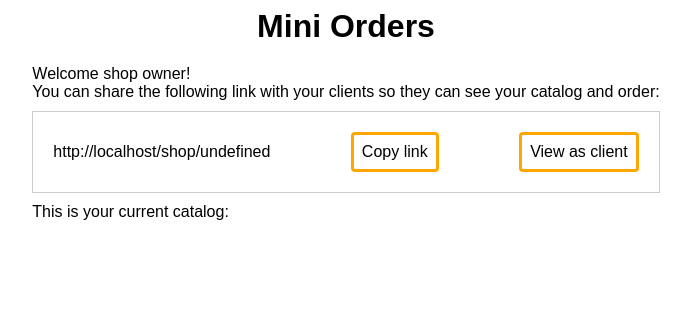
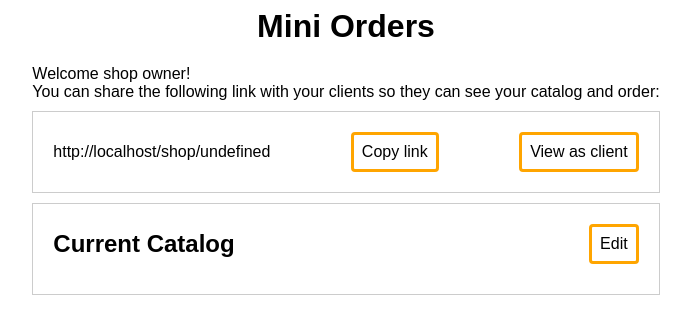
Before and after one commit to juanfrvera/mini-order, a Vue app in the folder frontend/: page /dashboard in a window 1280 px wide. Shown: the top 334 px of the page, without its empty margins (294-985 px from the left). Built offline with nearby package versions, Linux system fonts and the light colour scheme; the HTML template or start-up script is replaced by a standard one.

Commit message:
feat: shop dashboard

```diff
--- a/frontend/src/assets/main.css
+++ b/frontend/src/assets/main.css
@@ -1,9 +1,13 @@
+:root {
+   --primary-color: orange;
+}
+
 body {
    font-family: sans-serif;
 }
 
 .button-important {
-   border: orange solid;
+   border: var(--primary-color) solid;
    padding: 8px;
    border-radius: 4px;
    background-color: white;
@@ -11,7 +15,7 @@ body {
 }
 
 .button-important:hover {
-   background-color: rgb(238, 156, 3);
+   background-color: var(--primary-color);
    color: white;
    cursor: pointer;
 }
@@ -26,3 +30,19 @@ body {
    align-items: center;
    gap: 4px;
 }
+
+.label-and-input_vertical {
+   flex-direction: column;
+   align-items: flex-start;
+}
+
+.box {
+   padding: 20px;
+   margin-top: 10px;
+   margin-bottom: 10px;
+   border: 1px solid #ccc;
+}
+
+.box_highlight {
+   border-color: var(--primary-color);
+}
--- a/frontend/src/pages/ShopDashboard.vue
+++ b/frontend/src/pages/ShopDashboard.vue
@@ -1,9 +1,14 @@
 <script setup lang="ts">
 import { adminStore } from '@/lib/store'
+import { ref } from 'vue'
 
 // Store the current base URL of the application
 const baseUrl = window.location.origin
 const shopPublicUrl = `${baseUrl}/shop/${adminStore.shopUrl}`
+const ui = ref({
+    editCatalog: false,
+    pendingChanges: false
+});
 
 function copyPublicUrl() {
     navigator.clipboard.writeText(shopPublicUrl).then(() => {
@@ -14,41 +19,101 @@ function copyPublicUrl() {
     })
 }
 
+function editCatalog() {
+    ui.value.editCatalog = true;
+}
+
+function publishCatalog() {
+    ui.value.editCatalog = false;
+}
+
 </script>
 
 <template>
-
     Welcome shop owner!
     <div>You can share the following link with your clients so they can see your catalog and order:</div>
-    <div class="public-url">
+    <div class="public-url box">
         <span class="public-url__text">{{ shopPublicUrl }}</span>
         <button @click="copyPublicUrl()" class="button-important public-url__copy">Copy link</button>
         <a :href="shopPublicUrl" target="_blank"><button class="button-important public-url__view-as-client">View as
                 client</button></a>
     </div>
 
-    <div>
-        This is your current catalog:
+    <div class="catalog box" :class="{ box_highlight: ui.editCatalog }">
+        <div class="catalog__header">
+            <span class="catalog__title">Current Catalog</span>
+            <button v-if="!ui.editCatalog" @click="editCatalog()" class="button-important">Edit</button>
+            <button v-if="ui.editCatalog" @click="publishCatalog()" class="button-important">Publish</button>
+        </div>
         <div class="items">
             <div v-for="item in adminStore.items" :key="item.id" class="item">
-                <div class="item-info">
+                <div v-if="!ui.editCatalog" class="item-info">
                     <h3>{{ item.name }}</h3>
                     <p>{{ item.description }}</p>
                     <p>Price: {{ item.price }}</p>
                 </div>
+                <div v-else class="item-edit">
+                    <div class="label-and-input label-and-input_vertical">
+                        <label class="full-width">Name</label>
+                        <input v-model="item.name" placeholder="Item name" class="full-width edit-input" />
+                    </div>
+                    <div class="label-and-input label-and-input_vertical">
+                        <label class="full-width">Description</label>
+                        <input v-model="item.description" placeholder="Item description"
+                            class="full-width edit-input" />
+                    </div>
+                    <div class="label-and-input label-and-input_vertical">
+                        <label class="full-width">Price</label>
+                        <input v-model="item.price" type="number" placeholder="Item price"
+                            class="full-width edit-input" />
+                    </div>
+                </div>
             </div>
+        </div>
+        <div v-if="ui.pendingChanges" class="catalog__pending-changes">
+            You have unsaved changes, click "Publish" to apply them.
         </div>
     </div>
 </template>
 
 <style scoped>
 .public-url {
-    padding: 20px;
-    margin-top: 10px;
-    margin-bottom: 10px;
-    border: 1px solid #ccc;
     display: flex;
     align-items: center;
     justify-content: space-between;
 }
+
+.catalog__header {
+    display: flex;
+    justify-content: space-between;
+    align-items: center;
+    margin-bottom: 10px;
+}
+
+.catalog__title {
+    font-size: 24px;
+    font-weight: bold;
+}
+
+.catalog__pending-changes {
+    margin-top: 10px;
+    color: red;
+}
+
+.item-edit {
+    display: flex;
+    flex-direction: column;
+    justify-content: space-between;
+    padding-top: 8px;
+    padding-bottom: 8px;
+    gap: 8px;
+}
+
+.full-width {
+    width: 100%;
+}
+
+.edit-input {
+    padding: 4px;
+}
 </style>
```
